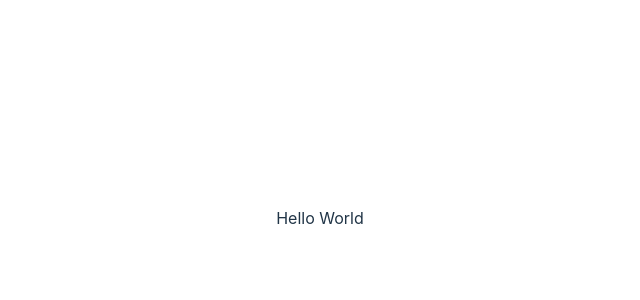
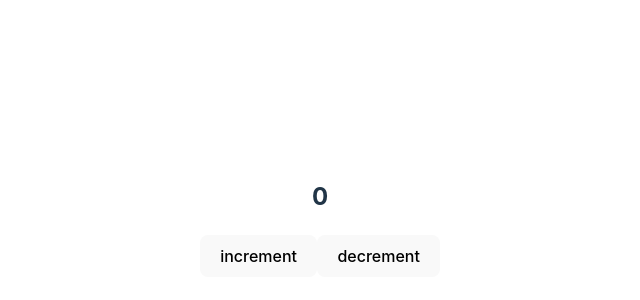
Before and after one commit to FedotovDenis/octen_school_lessons_september_2025_react, a React (Vite) app: page / in a window 1280 px wide. Shown: the part 182-482 px from the top of the page, without its empty margins (320-960 px from the left). Built offline with nearby package versions, Linux system fonts and the light colour scheme.

Commit message:
lesons 2 useState

```diff
--- a/src/App.tsx
+++ b/src/App.tsx
@@ -1,11 +1,25 @@
 import './App.css'
+import { useState } from 'react'
 
-function App() {
+const App = () => {
 
-  return (
-    <>
-            Hello World
-    </>
+    let [counter, setCounter] = useState(0);
+    console.log('mount');
+    return (
+        <div>
+
+            <h2>{counter}</h2>
+            <button onClick={() => {
+                setCounter(++counter);
+            }}>increment
+            </button>
+
+            <button onClick={() => {
+                setCounter(--counter);
+            }}>decrement
+            </button>
+
+        </div>
   )
 }
 
```
Also changed, not shown: 1 other file (tests, documents, lock files or other folders).
